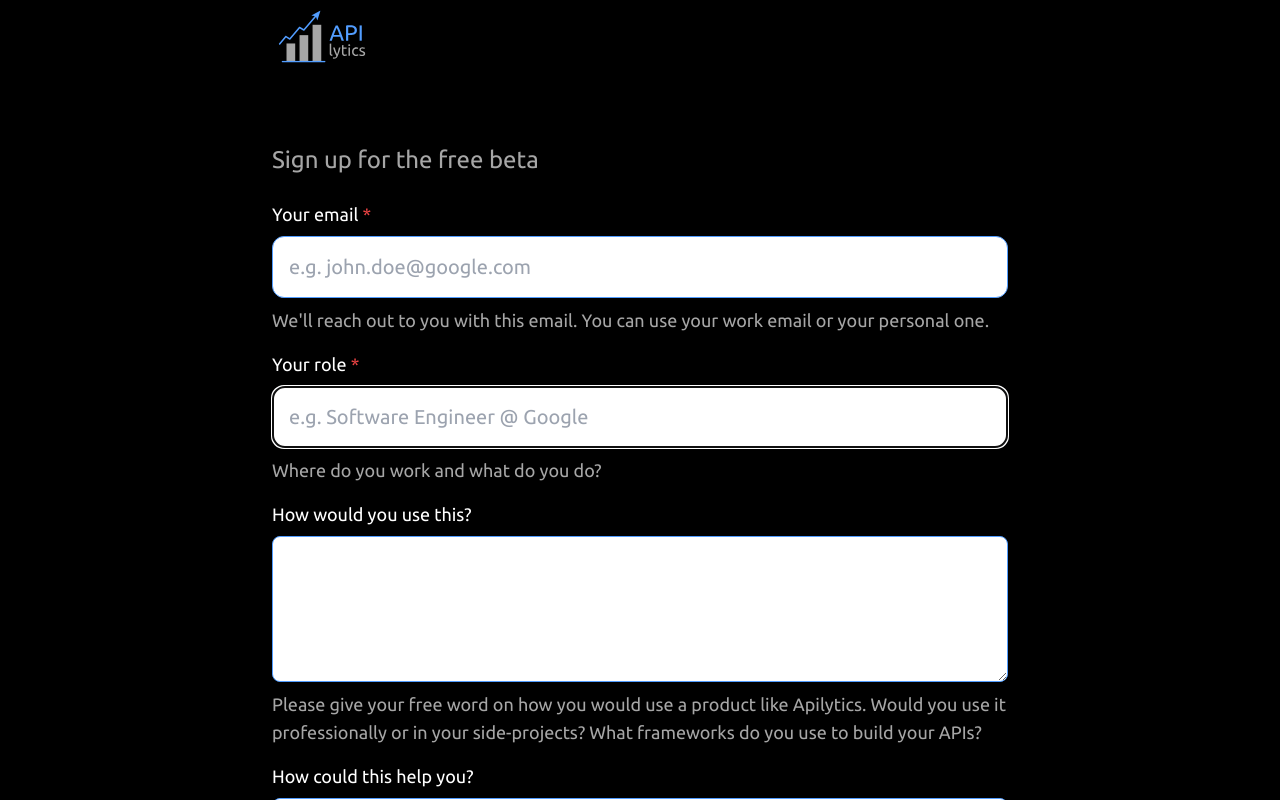
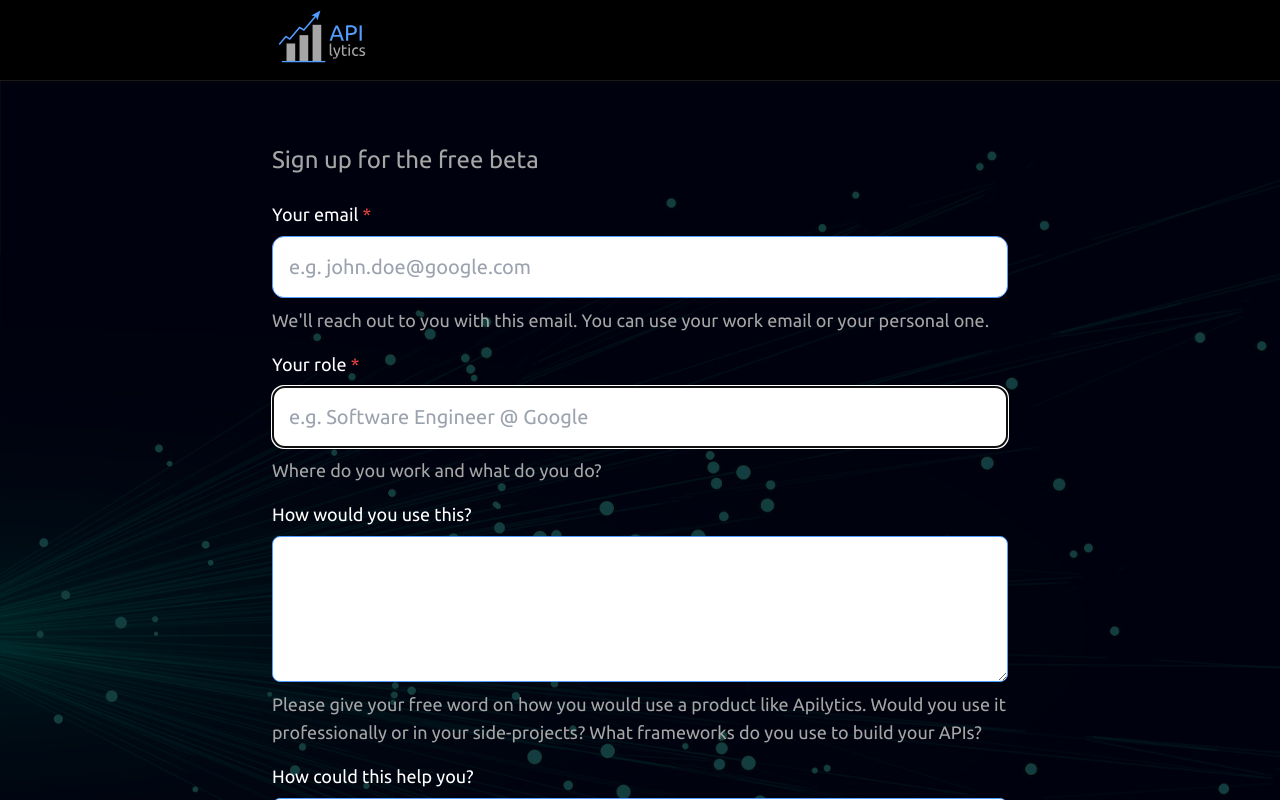
Before and after one commit to apilytics/apilytics, a Next.js app: page /signup in a window 1280 px wide. Shown: the top 800 px of the page. Built offline with nearby package versions, Linux system fonts and the light colour scheme; no server answers.

Commit message:
Add background image for privacy and signup pages

```diff
--- a/src/components/Layout.tsx
+++ b/src/components/Layout.tsx
@@ -51,7 +51,7 @@ export const Layout: React.FC<Props> = ({ noIndex, children, dense }) => {
             </Link>
           </div>
         </header>
-        <div className={`grow ${dense ? 'container max-w-3xl mx-auto' : ''}`}>{children}</div>
+        <div className={'grow'}>{children}</div>
         <footer className="text-center">
           <div className="container py-16 text-secondary mx-auto">
             <p>© 2021 Apilytics</p>
--- a/src/pages/privacy.tsx
+++ b/src/pages/privacy.tsx
@@ -13,7 +13,13 @@ interface Props {
 
 const Privacy: NextPage<Props> = ({ content }) => (
   <Layout noIndex dense>
-    <ReactMarkdown className="text-left text-white">{content}</ReactMarkdown>
+    <div className="bg-background bg-no-repeat bg-cover">
+      <div className="bg-filter">
+        <div className="container max-w-3xl mx-auto py-16">
+          <ReactMarkdown className="text-left text-white">{content}</ReactMarkdown>
+        </div>
+      </div>
+    </div>
   </Layout>
 );
 
--- a/src/pages/signup.tsx
+++ b/src/pages/signup.tsx
@@ -62,7 +62,10 @@ const SignUp: NextPage = () => {
 
   return (
     <Layout noIndex dense>
-      <h2 className="text-2xl text-secondary mt-16 animate-fade-in-top animation-delay-400">
+      <div className="bg-background bg-no-repeat bg-cover">
+        <div className="bg-filter">
+          <div className="container max-w-3xl mx-auto py-16">
+            <h2 className="text-2xl text-secondary animate-fade-in-top animation-delay-400">
               Sign up for the free beta
             </h2>
             <form
@@ -117,10 +120,14 @@ const SignUp: NextPage = () => {
               </button>
               {submitted && (
                 <p className="text-white mt-8">
-            Thank you for signing up! We&apos;ll be in touch when you can start using Apilytics!
+                  Thank you for signing up! We&apos;ll be in touch when you can start using
+                  Apilytics!
                 </p>
               )}
             </form>
+          </div>
+        </div>
+      </div>
     </Layout>
   );
 };
```
Lines whose indentation alone changed are shown as unchanged.
